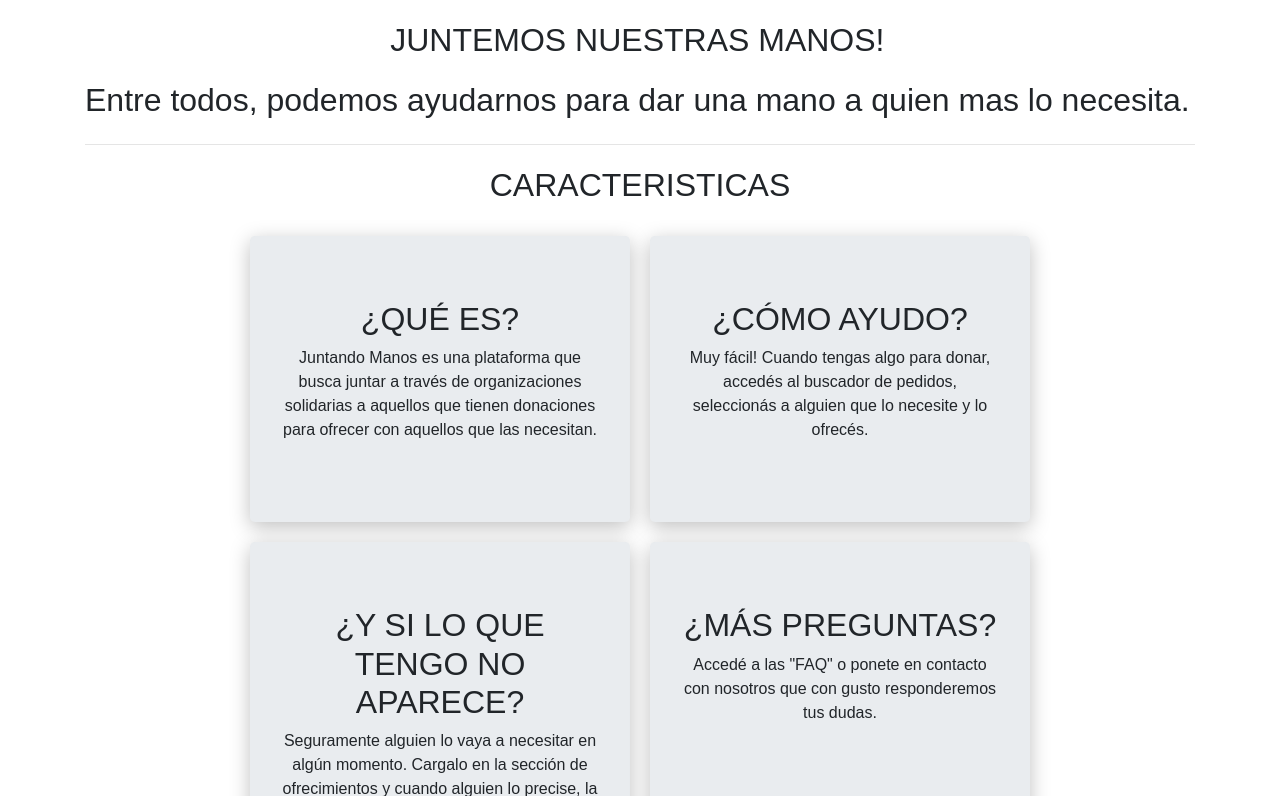
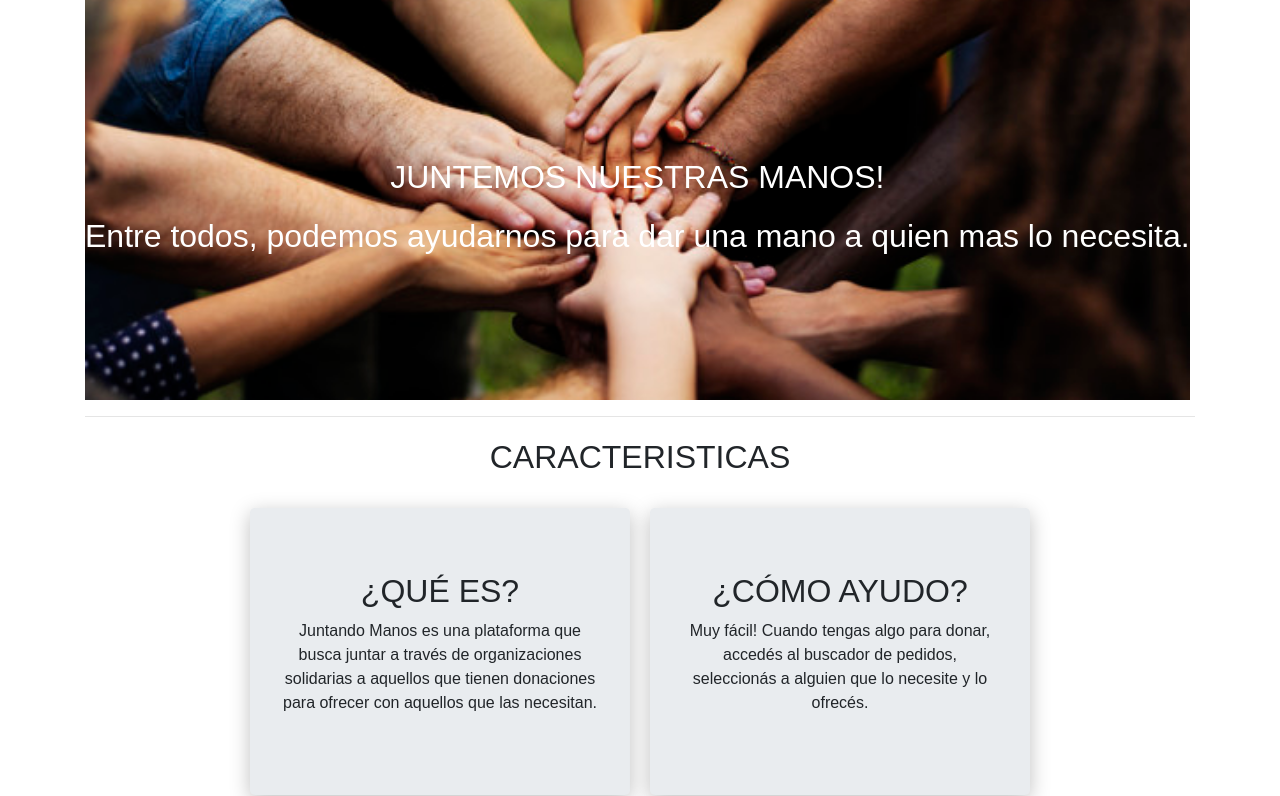
Before and after one commit to agustinnadalich/Proyecto-Integrador, a PHP site: page /body.html in a window 1280 px wide. Shown: the top 796 px of the page. Run offline with PHP 8.4, Linux system fonts and the light colour scheme.

Commit message:
detalles en body.css

```diff
--- a/css/body.css
+++ b/css/body.css
@@ -30,12 +30,19 @@
 	h1{
 		text-align: center;
 	}
+	.recepcion{
+		background-image: url(../manos-juntas.jpg);
+		background-position: center;
+		background-repeat: no-repeat;
+		background-size: cover;
 
-	.recepcion{
+		/* background-color: lightblue; */
 		display: table-cell;
 		text-align: center;
 		vertical-align: middle;
-		/* height: 400px; */
+		height: 400px;
+		color: white;
+		font-weight: bold;
 	}
 
 .mapa-google{
```
Also changed, not shown: img/manos-juntas.jpg (added), manos-juntas.jpg (added).
